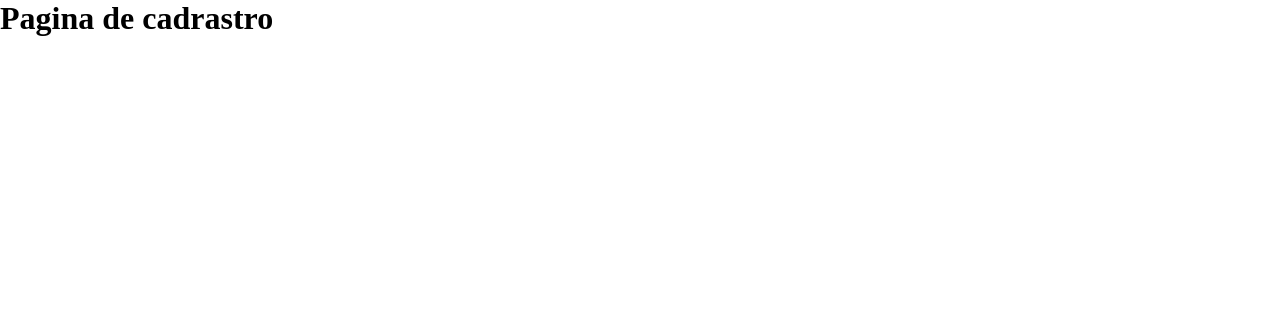
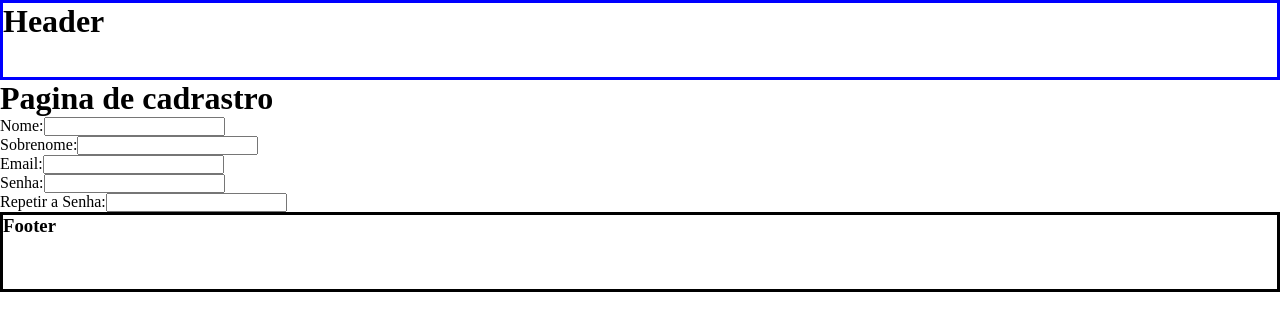
Before and after one commit to DavidSantosDeveloper/projeto_aqui-oh_front_end, a React (Vite) app: page /cadrastro in a window 1280 px wide. Shown: the top 330 px of the page. Built offline with nearby package versions, Linux system fonts and the light colour scheme.

Commit message:
FEAT: elementos base da cadrastroPage

```diff
--- a/src/pages/CadrastroPage/CadrastroPage.jsx
+++ b/src/pages/CadrastroPage/CadrastroPage.jsx
@@ -1,9 +1,40 @@
+import Footer from "../../shared/components/footer/Footer"
+import Header from "../../shared/components/Header/Header"
 import "./CadrastroPage.css"
 
 export default function CadrastroPage() {
   return (
     <>
+
+      <Header></Header>
       <h1>Pagina de cadrastro</h1>
+
+      <form action="">
+           <div className="container_campo_nome">
+              <label htmlFor="label_nome">Nome:</label>
+              <input type="text" name="campo_nome" id="label_nome" />
+           </div>
+           <div className="container_campo_sobrenome">
+              <label htmlFor="label_sobrenome">Sobrenome:</label>
+              <input type="text" name="campo_sobrenome" id="label_sobrenome" />
+           </div>
+           <div className="container_campo_email">
+              <label htmlFor="label_email">Email:</label>
+              <input type="text" name="campo_email" id="label_email" />
+           </div>
+           <div className="container_campo_senha">
+                <label htmlFor="label_senha">Senha:</label>
+                <input type="text" name="campo_senha" id="label_senha" />
+           </div>
+           <div className="container_campo_senha">
+              <label htmlFor="label_repetir_senha">Repetir a Senha:</label>
+              <input type="text" name="campo_repetir_senha" id="label_repetir_senha" />
+          </div>
+
+      </form>
+
+      <Footer></Footer>
+
     </>
   )
 }
--- a/src/pages/LoginPage/LoginPage.jsx
+++ b/src/pages/LoginPage/LoginPage.jsx
@@ -13,7 +13,7 @@ function LoginPage(){
                 <h1>Pagina de login</h1>
 
                 <form action="">
-                    <div ssName="container_campo_usuario">
+                    <div className="container_campo_usuario">
                         <label htmlFor="label_usuario">Usuário:</label>
                         <input type="text" name="campo_usuario" id="label_usuario" />
                     </div>
```
